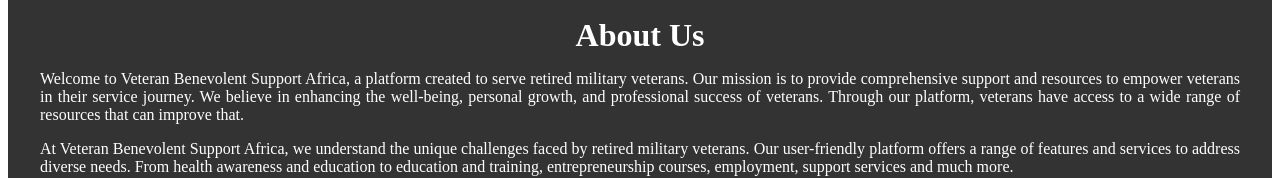
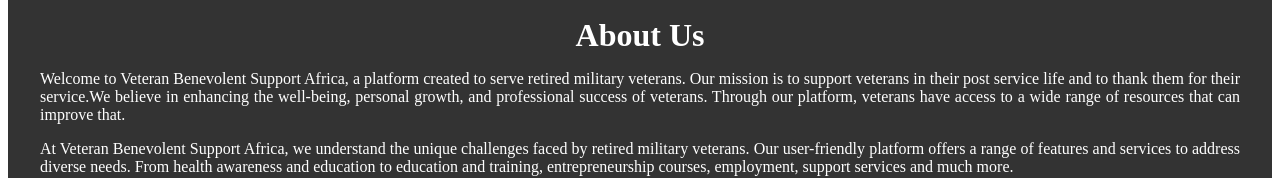
Before and after one commit to AsukFavour/Veteransconnect, a React (Vite) app: page / in a window 1280 px wide. Shown: the part 1897-2075 px from the top of the page. Built offline with nearby package versions, Linux system fonts and the light colour scheme; no server answers.

Commit message:
update about

```diff
--- a/src/component/AboutPage/About.jsx
+++ b/src/component/AboutPage/About.jsx
@@ -16,12 +16,11 @@
           <h2>About Us</h2>
           <p>
             Welcome to Veteran Benevolent Support Africa, a platform created to
-            serve retired military veterans. Our mission is to provide
-            comprehensive support and resources to empower veterans in their
-            service journey.We believe in enhancing the well-being, personal
-            growth, and professional success of veterans. Through our platform,
-            veterans have access to a wide range of resources that can improve
-            that.
+            serve retired military veterans. Our mission is to support veterans
+            in their post service life and to thank them for their service.We
+            believe in enhancing the well-being, personal growth, and
+            professional success of veterans. Through our platform, veterans
+            have access to a wide range of resources that can improve that.
           </p>
           <p>
             At Veteran Benevolent Support Africa, we understand the unique
--- a/src/component/AboutUs/AboutUs.jsx
+++ b/src/component/AboutUs/AboutUs.jsx
@@ -6,12 +6,12 @@
     <div className="about-us">
       <h1 className="about-us__heading">About Us</h1>
       <p className="about-us__text">
-        Welcome to Veteran Benevolent Support Africa, a platform created to
-        serve retired military veterans. Our mission is to provide comprehensive
-        support and resources to empower veterans in their service journey. We
-        believe in enhancing the well-being, personal growth, and professional
-        success of veterans. Through our platform, veterans have access to a
-        wide range of resources that can improve that.
+      Welcome to Veteran Benevolent Support Africa, a platform created to
+            serve retired military veterans. Our mission is to support veterans
+            in their post service life and to thank them for their service.We
+            believe in enhancing the well-being, personal growth, and
+            professional success of veterans. Through our platform, veterans
+            have access to a wide range of resources that can improve that.
       </p>
       <p className="about-us__text">
         At Veteran Benevolent Support Africa, we understand the unique
```
